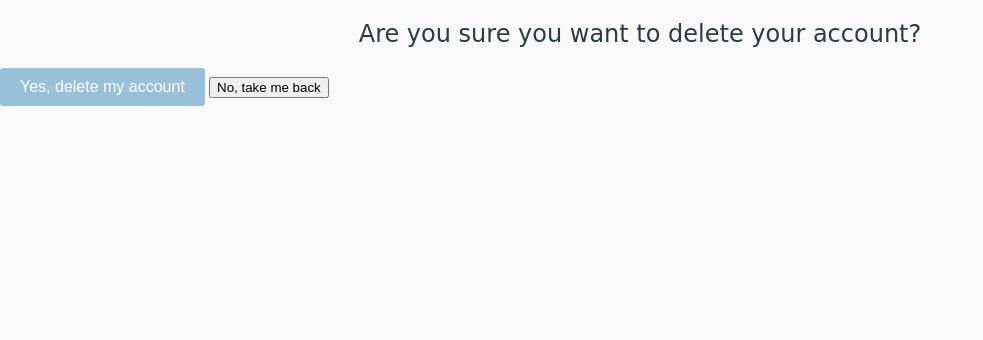
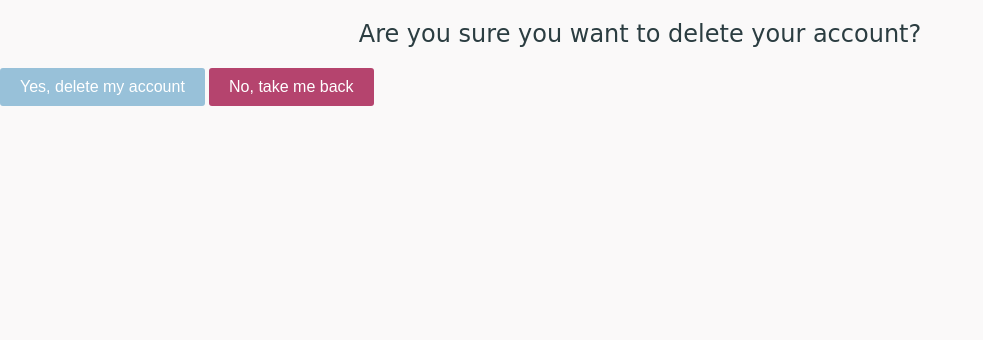
Before and after one commit to anisha-arya/Soap, a Flask app: page /delete_account in a window 1280 px wide. Shown: the part 80-420 px from the top of the page, without its empty margins (0-983 px from the left). Run offline with Flask 3, Linux system fonts and the light colour scheme; a user stored in the database is signed in; data comes from the database, SQL or seed files in the repository; some web fonts are replaced.

Commit message:
Reclassed buttons for styling

```diff
--- a/templates/delete_account.html
+++ b/templates/delete_account.html
@@ -7,7 +7,7 @@
     <h2>Are you sure you want to delete your account?</h2>
     <form method="POST">
         <button type="submit" class="confirm-delete-button">Yes, delete my account</button>
-        <a href="{{ url_for('userinfo', userid=userid) }}"><button type="button">No, take me back</button></a>
+        <a href="{{ url_for('userinfo', userid=userid) }}"><button type="button" class="delete-back-button">No, take me back</button></a>
     </form>
 </div>
 {% endblock %}
```
